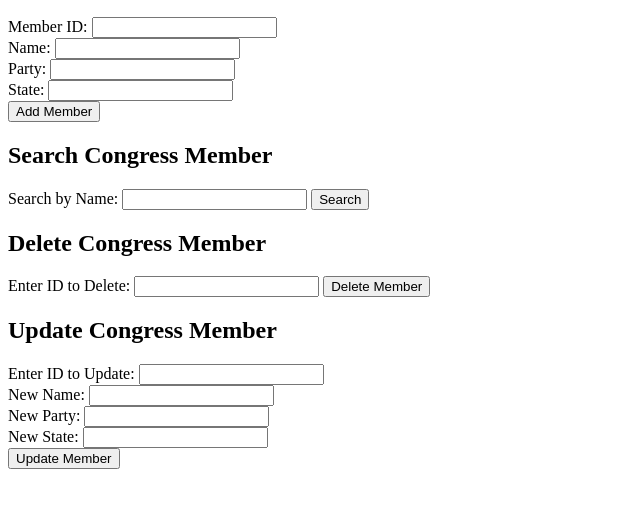
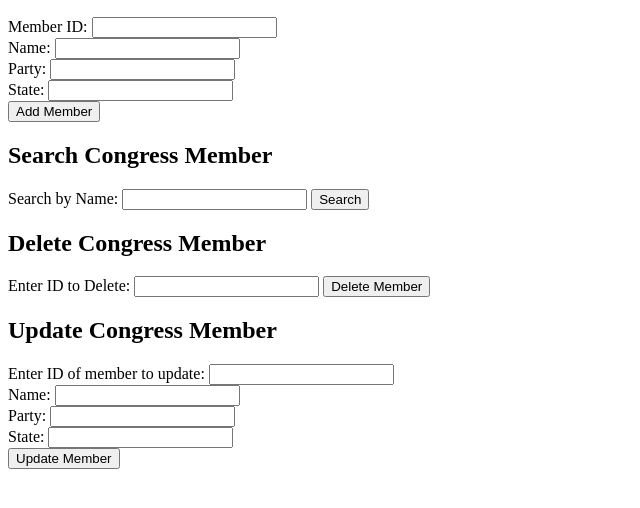
Before and after one commit to hectorv117/CongressDB, a website: page App/forms.html in a window 1280 px wide. Shown: the part 110-618 px from the top of the page, without its empty margins (0-640 px from the left). Drawn offline with Linux system fonts and the light colour scheme.

Commit message:
added sql UPDATE logic

```diff
--- a/App/forms.html
+++ b/App/forms.html
@@ -40,15 +40,15 @@
 
     <!-- Form to update a Congress member by ID -->
     <h2>Update Congress Member</h2>
-    <form id="update-member-form">
-        <label for="update-id">Enter ID to Update:</label>
-        <input type="number" id="update-id" name="update-id" required><br>
-        <label for="update-name">New Name:</label>
-        <input type="text" id="update-name" name="update-name"><br>
-        <label for="update-party">New Party:</label>
-        <input type="text" id="update-party" name="update-party"><br>
-        <label for="update-state">New State:</label>
-        <input type="text" id="update-state" name="update-state"><br>
+    <form id="update-member-form" action="/update-congress-member" method="POST">
+        <label for="id">Enter ID of member to update:</label>
+        <input type="text" id="id" name="id" required><br>
+        <label for="name">Name:</label>
+        <input type="text" id="name" name="name"><br>
+        <label for="party">Party:</label>
+        <input type="text" id="party" name="party"><br>
+        <label for="state">State:</label>
+        <input type="text" id="state" name="state"><br>
         <button type="submit">Update Member</button>
     </form>
 
```
Also changed, not shown: App/app.js (+13 -14 lines).
